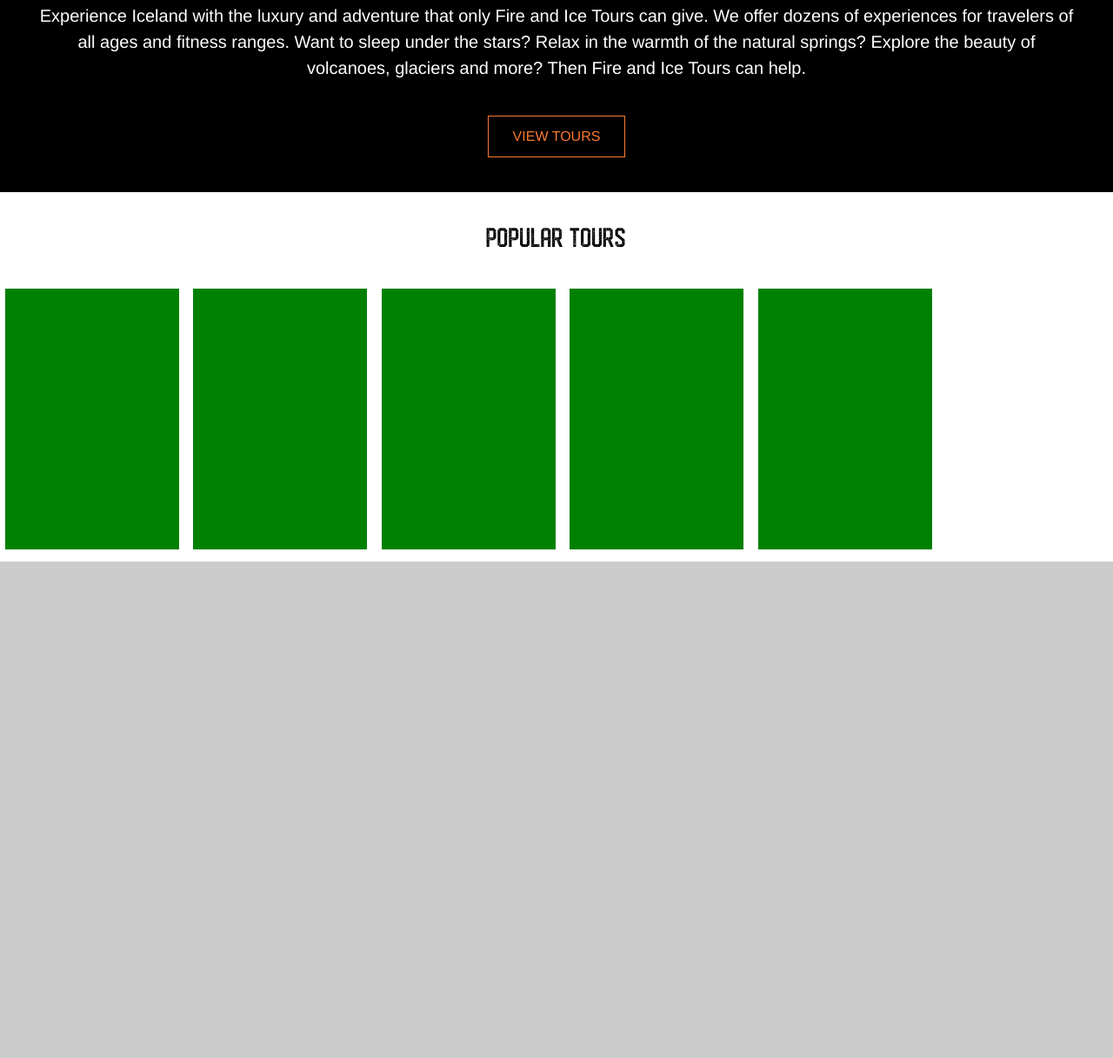
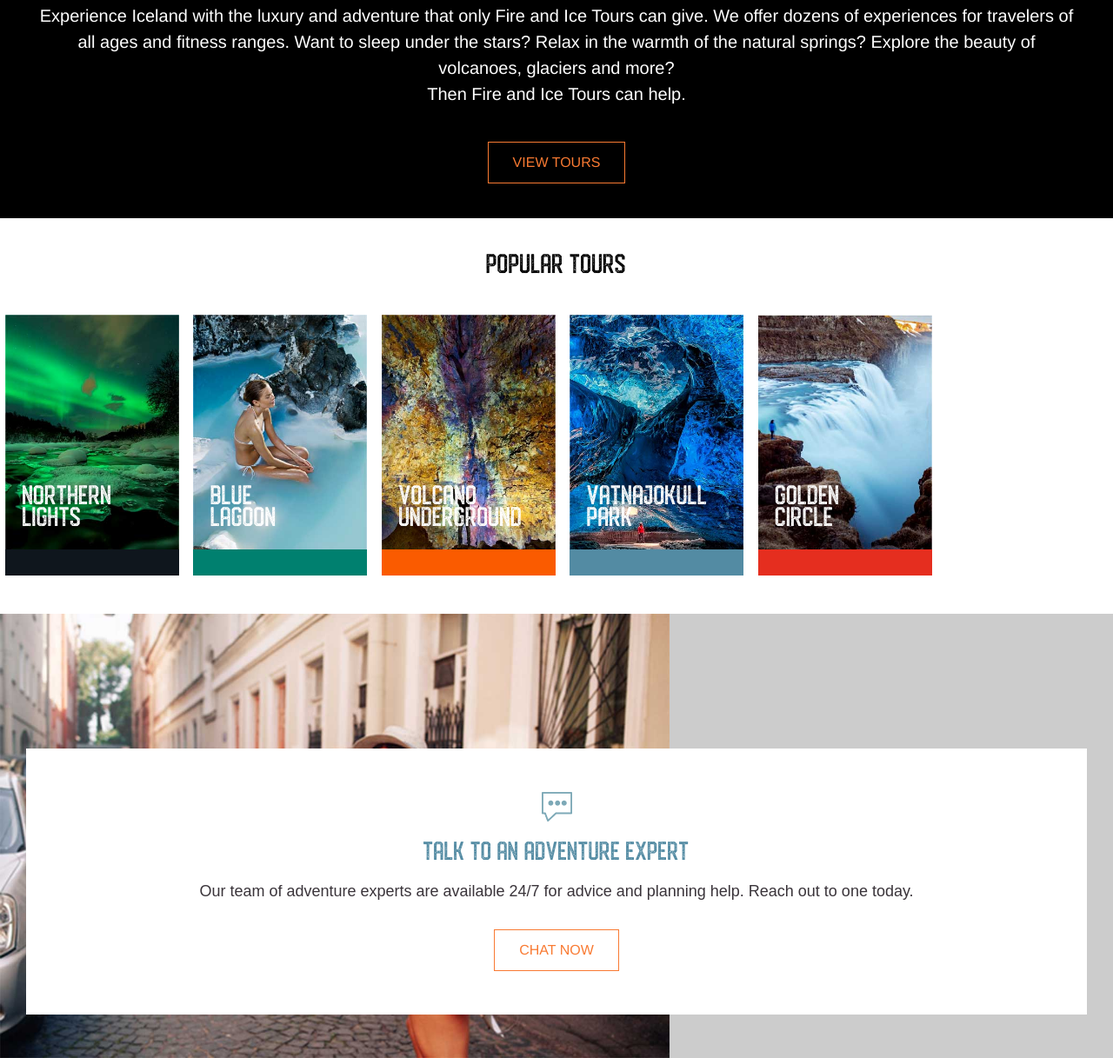
Before and after one commit to angelicadewit/Fire-and-Ice, a website: page index.html in a window 1280 px wide. Shown: the part 477-1694 px from the top of the page at 87% size. Before the commit the page ends 1123 px from the top, so only its background shows below. Drawn offline with Linux system fonts and the light colour scheme.

Commit message:
fixed popular tours and added chatbox

```diff
--- a/index.html
+++ b/index.html
@@ -13,7 +13,7 @@
 	<body>
 
 	<section class="header">
-		<h1>Fire and Ice Tours</h1>
+		<h1>Fire &amp; Ice Tours</h1>
 
 			<div class="hamburger">
 				<span class="nav-span top"></span>
@@ -35,9 +35,6 @@
 			</div>
 		</section>
 
-
-
-
 		<section class="hero">
 			<div class="hero-text">
 				<span>with Iceland's premiere touring company</span>
@@ -48,9 +45,9 @@
 
 		<section class="about">
 			<div class="about-text">
-				<span>choose your adventure.</span>
-				<span>We'll handle the rest.</span>
-				<p>Experience Iceland with the luxury and adventure that only Fire and Ice Tours can give. We offer dozens of experiences for travelers of all ages and fitness ranges. Want to sleep under the stars? Relax in the warmth of the natural springs? Explore the beauty of volcanoes, glaciers and more? Then Fire and Ice Tours can help.</p>
+				<h2>choose your adventure.
+				<span>We'll handle the rest.</span></h2>
+				<p>Experience Iceland with the luxury and adventure that only Fire and Ice Tours can give. We offer dozens of experiences for travelers of all ages and fitness ranges. Want to sleep under the stars? Relax in the warmth of the natural springs? Explore the beauty of volcanoes, glaciers and more? <span>Then Fire and Ice Tours can help.</span></p>
 				<button>view tours</button>
 			</div>
 		</section>
@@ -61,15 +58,53 @@
 			</div>
 			<ul>
 				<div class="popular-tours-list">
-					<li class="popular-tour norlights"></li>
-					<li class="popular-tour blulagoon"></li>
-					<li class="popular-tour volunderground"></li>
-					<li class="popular-tour vantpark"></li>
-					<li class="popular-tour golcircle"></li>
+					<li class="popular-tour norlights">
+						<div class="pop-tour-desc">
+							<span>Northern</span>
+							<span>Lights</span>
+						</div>
+					</li>
+
+					<li class="popular-tour blulagoon">
+						<div class="pop-tour-desc">
+							<span>Blue</span>
+							<span>Lagoon</span>
+						</div>
+					</li>
+
+					<li class="popular-tour volunderground">
+						<div class="pop-tour-desc">
+							<span>Volcano</span>
+							<span>Underground</span>
+						</div>
+					</li>
+
+					<li class="popular-tour vantpark">
+						<div class="pop-tour-desc">
+							<span>Vatnajokull</span>
+							<span>Park</span>
+						</div>
+					</li>
+
+					<li class="popular-tour golcircle">
+						<div class="pop-tour-desc">
+							<span>Golden</span>
+							<span>Circle</span>
+						</div>
+					</li>
 				</div>
 			</ul>
 
+			</div>
+		</section>
 
+		<section class="chatbox-sect">
+			<div class="chatbox">
+				<img class="talkicon" src="/dist/img/chatbox.gif" alt="chatbox icon">
+				<h3>Talk to an
+				<span>Adventure Expert</span></h3>
+				<p>Our team of adventure experts are available 24/7 for advice and planning help. <span>Reach out to one today.</span></p>
+				<button>Chat Now</button>
 			</div>
 		</section>
 
--- a/src/scss/main.scss
+++ b/src/scss/main.scss
@@ -98,6 +98,7 @@
         color: $color-header;
         text-transform: uppercase;
         font-size: 25px;
+        font-family: $areno;
     }
 }
 
@@ -296,24 +297,21 @@
     color: white;
     font-family: $body-text;
 
+
     .about-text{
         text-align: center;
         position: relative;
     }
 
-    span{
+    h2{
         font-family: $areno;
         color: red;
         font-size: 25px;
+        padding: 40px 0px;
+    }
+
+    span{
         display: block;
-
-        &:first-of-type{
-            padding-top: 40px;
-        }
-
-        &:last-of-type{
-            padding-bottom: 40px;
-        }
     }
 
     p{
@@ -336,6 +334,7 @@
 
 .tours{
     background: white;
+    padding-bottom: 30px;
 
     .tours-text{
         text-align: center;
@@ -367,10 +366,98 @@
         width: 200px;
         height: 300px;
         margin: 6px;
+        position: relative;
+
+        .pop-tour-desc{
+            position:absolute;
+            bottom: 0;
+            padding-bottom: 25px;
+
+            span{
+                padding: 0px 0px 0px 20px;
+                color: white;
+            }
+        }
 
         &:last-child {
             margin-right: 0;
         }
+
+        &.norlights{
+            background: url(../img/northernlights-mobile.jpg);
+            background-size: cover;
+            border-bottom: 30px solid #0f161d;
+        }
+
+        &.blulagoon{
+            background: url(../img/bluelagoon-mobile.jpg);
+            background-size: cover;
+            border-bottom: 30px solid #00806f;
+        }
+
+        &.volunderground{
+            background: url(../img/volcanopark-mobile.jpg);
+            background-size: cover;
+            border-bottom: 30px solid #fa5b00;
+        }
+
+        &.vantpark{
+            background: url(../img/park-mbile.jpg);
+            background-size: cover;
+            border-bottom: 30px solid #538ba3;
+        }
+
+        &.golcircle{
+            background: url(../img/goldencircle-mobile.jpg);
+            background-size: cover;
+            border-bottom: 30px solid #e52e1f;
+        }
+    }
+}
+
+.chatbox-sect{
+
+    background: url(../img/chatexpert.jpg) no-repeat;
+    background-size: contain;
+    background-position-x: 0;
+    padding: 155px 30px 50px;
+    color: #3a343a;
+    line-height: 1.5em;
+    font-size: 18px;
+
+    .chatbox{
+        padding: 50px;
+        background: white;
+        text-align: center;
+
+        .talkicon{
+            display: block;
+            position: relative;
+            margin-left: auto;
+            margin-right: auto;
+            width: 35px;
+        }
     }
 
+    h3{
+        font-family: $areno;
+        font-size: 24px;
+        padding: 20px 0px;
+        color: #538ba3;
+    }
+
+    span{
+        display: inline-block;
+    }
+
+    button{
+        font-family: $body-text;
+        color: #f97a32;
+        text-transform: uppercase;
+        padding: 14px 28px;
+        font-size: 16px;
+        background: white;
+        border: 1px solid #f97a32;
+        margin-top: 30px;
+    }
 }
```
Also changed, not shown: dist/css/main.css, dist/img/bluelagoon-mobile.jpg (added), dist/img/chatbox.gif (added), dist/img/chatexpert.jpg (added), dist/img/goldencircle-mobile.jpg (added), dist/img/northernlights-mobile.jpg (added), dist/img/park-mbile.jpg (added), dist/img/volcanopark-mobile.jpg (added), src/img/bluelagoon-mobile.jpg (added), src/img/chatbox.gif (added), src/img/chatexpert.jpg (added), src/img/goldencircle-mobile.jpg (added), src/img/northernlights-mobile.jpg (added), src/img/park-mbile.jpg (added), 1 more files, 1 other file. Lines whose indentation alone changed are shown as unchanged.
